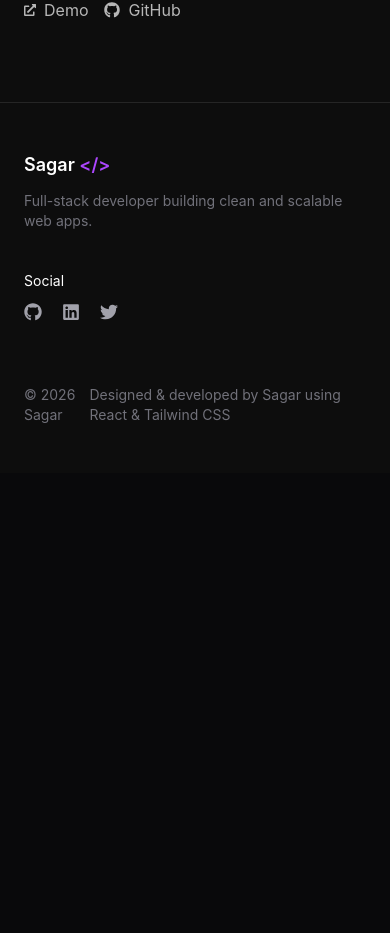
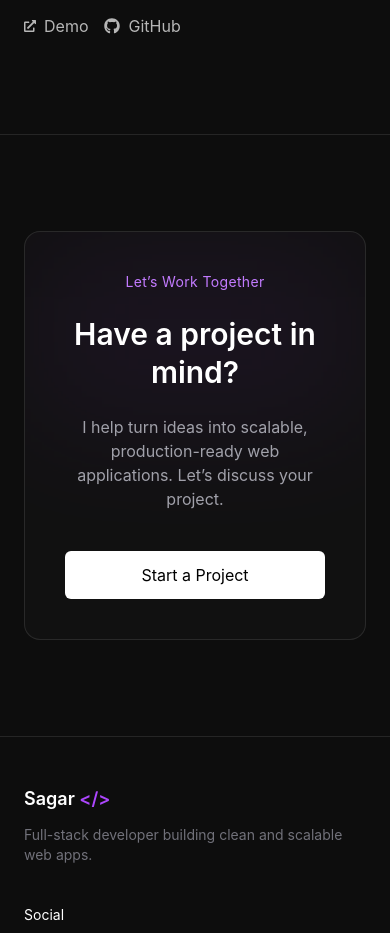
Before and after one commit to CodeManBist/Sagar-Portfolio, a React app in the folder frontend/: page /projects in a window 390 px wide. Shown: the part 3260-4193 px from the top of the page. Before the commit the page ends 3733 px from the top, so only its background shows below. Built offline with nearby package versions, Linux system fonts and the light colour scheme; the HTML template or start-up script is replaced by a standard one.

Commit message:
create cta for project page and improved button responsiveness in home and project pages

```diff
--- a/frontend/src/components/home/CTA.jsx
+++ b/frontend/src/components/home/CTA.jsx
@@ -18,8 +18,8 @@ const CTA = () => {
           </p>
 
           {/* CTA */}
-          <div className="pt-4">
-            <button className="px-6 py-3 rounded-md bg-white text-black hover:bg-neutral-200 transition cursor-pointer">
+          <div className="pt-4 flex justify-center sm:block">
+            <button className="w-full sm:w-auto px-6 py-3 rounded-md bg-white text-black hover:bg-neutral-200 transition cursor-pointer">
               Contact Me
             </button>
           </div>
--- a/frontend/src/components/home/Hero.jsx
+++ b/frontend/src/components/home/Hero.jsx
@@ -30,17 +30,17 @@ const Hero = () => {
           </p>
 
           {/* Buttons */}
-          <div className="flex items-center gap-4 pt-4">
+          <div className="flex flex-col sm:flex-row gap-3 sm:gap-4 pt-4">
 
           {/* Primary */}
-            <button className="px-6 py-3 rounded-md bg-white text-black transition-all duration-200
-            hover:bg-neutral-200 hover:-translate-y-1 hover:shadow-lg">
+          <button className="w-full sm:w-auto px-6 py-3 rounded-md bg-white text-black
+            transition-all duration-200 hover:bg-neutral-200 hover:-translate-y-1 hover:shadow-lg">
             View Work
           </button>
 
           {/* Secondary */}
-            <button className="px-6 py-3 rounded-md border border-white/10 text-white transition-all duration-200
-            hover:bg-white/5 hover:-translate-y-1">
+          <button className="w-full sm:w-auto px-6 py-3 rounded-md border border-white/10 text-white
+            transition-all duration-200 hover:bg-white/5 hover:-translate-y-1">
           Contact Me
           </button>
 
--- /dev/null
+++ b/frontend/src/components/projects/CTA.jsx
@@ -0,0 +1,49 @@
+import React from "react";
+
+const CTA = () => {
+  return (
+    <section className="py-24 bg-[#0d0d0d] border-t border-white/10">
+      <div className="max-w-7xl mx-auto px-6 md:px-10 lg:px-12">
+
+        {/* 🔥 Card-style CTA (different from home) */}
+        <div className="relative overflow-hidden rounded-2xl border border-white/10 bg-white/[0.02] p-10 md:p-14 text-center">
+
+          {/* Subtle glow */}
+          <div className="absolute inset-0 flex justify-center">
+            <div className="w-[400px] h-[200px] bg-purple-500/20 blur-3xl opacity-30" />
+          </div>
+
+          <div className="relative space-y-6 max-w-2xl mx-auto">
+
+            {/* Label */}
+            <p className="text-purple-400 text-sm tracking-wide">
+              Let’s Work Together
+            </p>
+
+            {/* Heading */}
+            <h2 className="text-3xl md:text-4xl font-semibold text-white leading-tight">
+              Have a project in mind?
+            </h2>
+
+            {/* Description */}
+            <p className="text-[#a1a1aa] text-base md:text-lg">
+              I help turn ideas into scalable, production-ready web applications. Let’s discuss your project.
+            </p>
+
+            {/* CTA Button */}
+            <div className="pt-4 flex justify-center sm:block">
+              <button className="w-full sm:w-auto px-6 py-3 rounded-md bg-white text-black hover:bg-neutral-200 transition">
+                Start a Project
+              </button>
+            </div>
+
+          </div>
+
+        </div>
+
+      </div>
+    </section>
+  );
+};
+
+export default CTA;
--- a/frontend/src/components/projects/ProjectList.jsx
+++ b/frontend/src/components/projects/ProjectList.jsx
@@ -50,7 +50,7 @@ const projects = [
 
 const ProjectsList = () => {
   return (
-    <section className="py-20 md:py-28 bg-[#0d0d0d]">
+    <section className="py-24 bg-[#0d0d0d]">
       <div className="max-w-7xl mx-auto px-6 md:px-10 lg:px-12 space-y-20">
 
         {projects.map((project, i) => (
--- a/frontend/src/pages/Projects.jsx
+++ b/frontend/src/pages/Projects.jsx
@@ -3,6 +3,7 @@ import Navbar from '../components/common/Navbar'
 import Footer from '../components/common/Footer'
 import Hero from '../components/projects/Hero'
 import ProjectsList from '../components/projects/ProjectList'
+import CTA from '../components/projects/CTA'
 
 const Projects = () => {
   return (
@@ -10,6 +11,7 @@ const Projects = () => {
         <Navbar />
         <Hero />
         <ProjectsList />
+        <CTA />
         <Footer />
     </>
   )
```
Lines whose indentation alone changed are shown as unchanged.
